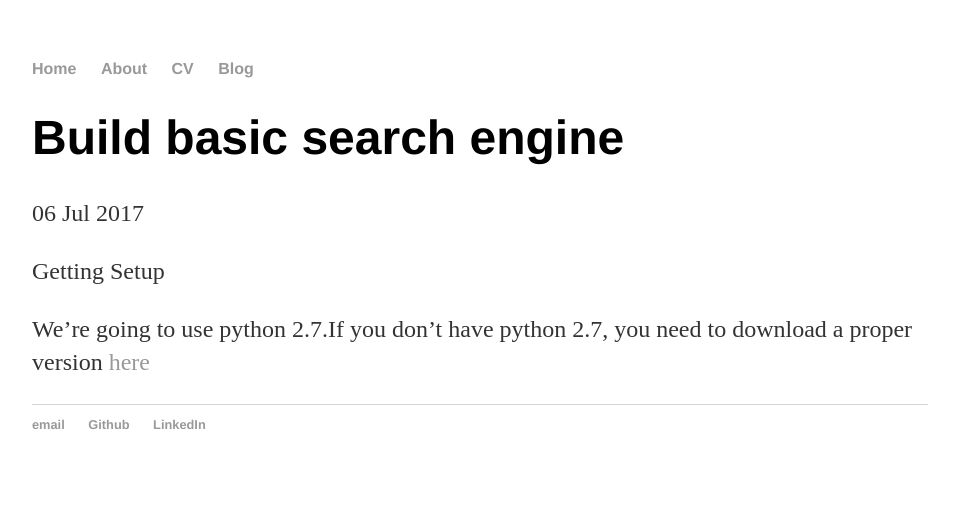
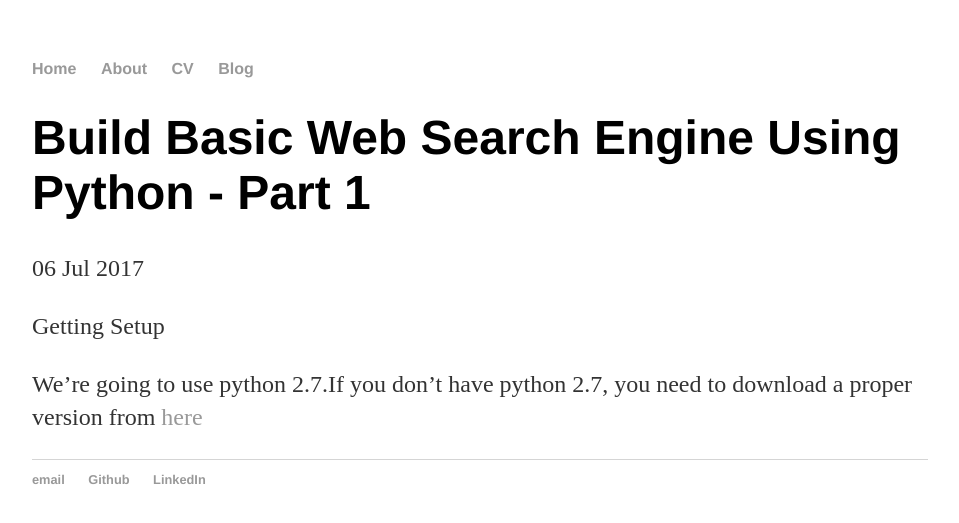
Before and after one commit to summii/summii.github.io, a Jekyll site: the page built from _posts/2017-07-06-search-engine-with-python.md, in a window 1280 px wide. Shown: the top 523 px of the page, without its empty margins (160-1119 px from the left). Built offline with Jekyll 4.4.1, drawn with Linux system fonts in a browser that asks for light colours.

Commit message:
Update 2017-07-06-search-engine-with-python.md

```diff
--- a/_posts/2017-07-06-search-engine-with-python.md
+++ b/_posts/2017-07-06-search-engine-with-python.md
@@ -1,9 +1,9 @@
 ---
 layout: post
-title: "Build basic search engine"
+title: "Build Basic Web Search Engine Using Python - Part 1"
 date: 2017-07-06
 ---
 
 Getting Setup
 
-We're going to use python 2.7.If you don't have python 2.7, you need to download a proper version <a href="https://www.python.org/download/releases/2.7.3/">here</a>
+We're going to use python 2.7.If you don't have python 2.7, you need to download a proper version from <a href="https://www.python.org/download/releases/2.7.3/">here</a>
```
